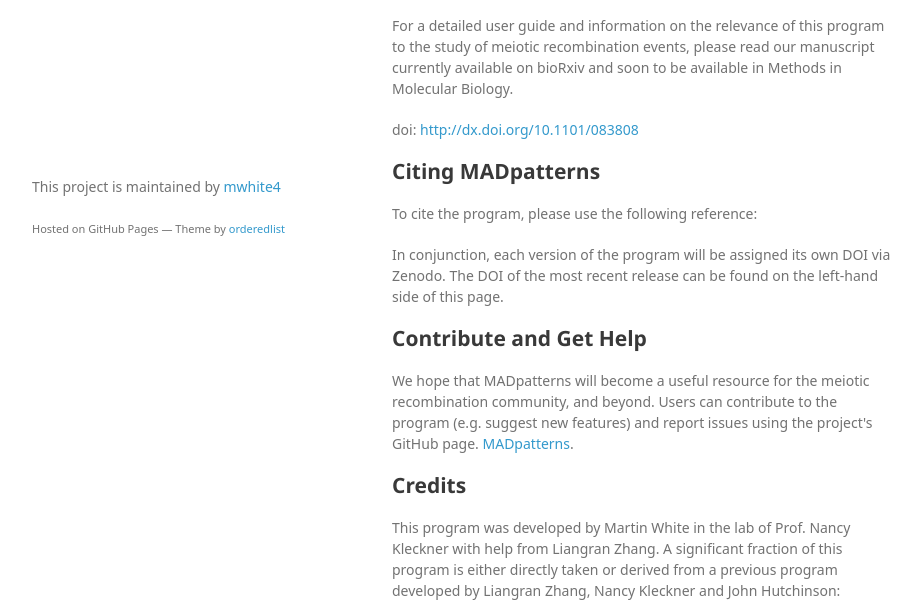
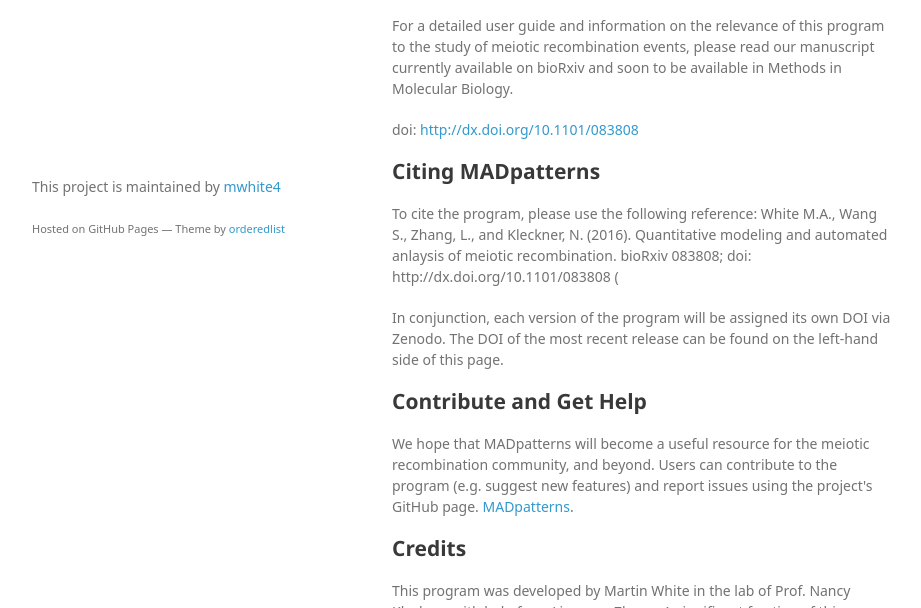
Before and after one commit to mwhite4/MADpatterns, a plain HTML site: page index.html in a window 1280 px wide. Shown: the part 492-1100 px from the top of the page, without its empty margins (178-1099 px from the left). Drawn offline with Linux system fonts and the light colour scheme; a web font is replaced by a local one.

Commit message:
Update index.html

```diff
--- a/index.html
+++ b/index.html
@@ -61,7 +61,7 @@
 <h2>
 <a id="citation" class="anchor" href="#citation" aria-hidden="true"><span aria-hidden="true" class="octicon octicon-link"></span></a>Citing MADpatterns</h2>
 
-<p>To cite the program, please use the following reference: </p>
+<p>To cite the program, please use the following reference: White M.A., Wang S., Zhang, L., and Kleckner, N. (2016). Quantitative modeling and automated anlaysis of meiotic recombination. bioRxiv 083808; doi: http://dx.doi.org/10.1101/083808 (</p>
 
 <p>In conjunction, each version of the program will be assigned its own DOI via Zenodo.  The DOI of the most recent release can be found on the left-hand side of this page.</p>
 
```
